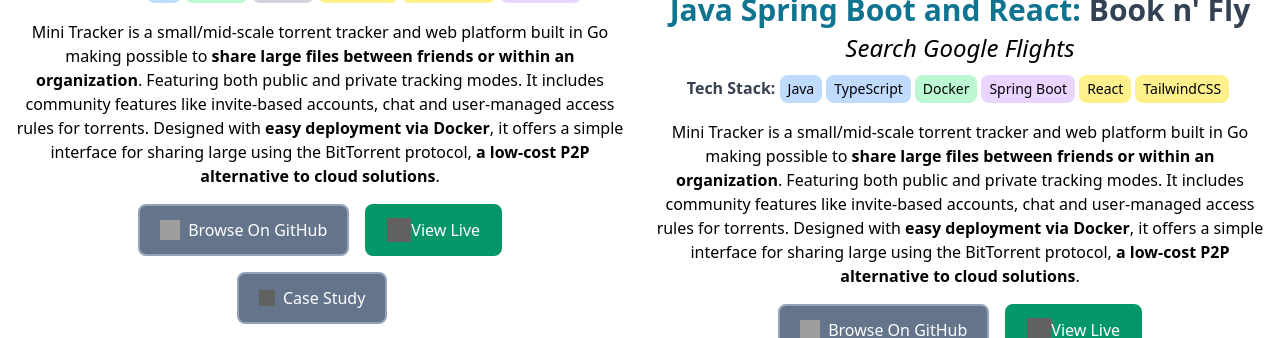
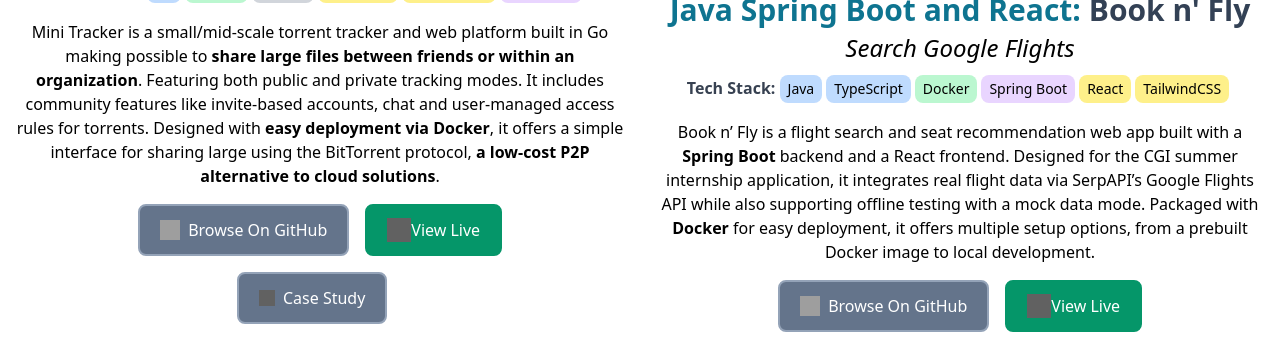
Before and after one commit to oskar13/portfolio, a Next.js app: page / in a window 1280 px wide. Shown: the part 2100-2438 px from the top of the page. Built offline with nearby package versions, Linux system fonts and the light colour scheme; grey boxes are pictures that could not be loaded.

Commit message:
Fix text and link issues

```diff
--- a/app/page.tsx
+++ b/app/page.tsx
@@ -197,7 +197,7 @@
                 <Link
                   className="mr-4 inline-flex items-center justify-center px-5 py-3 text-base font-medium text-center bg-slate-500 border-2 rounded-lg  focus:ring-4  text-white border-slate-400 hover:bg-gray-700 focus:ring-gray-800"
 
-                  href="./minitracker-case-study">
+                  href="./minitracker-case-study.html">
 
                   <Image
                     src="./icons/inspect.svg"
@@ -242,11 +242,7 @@
                 <a href="https://tailwindcss.com/" className="bg-yellow-200 hover:bg-blue-300 py-1 px-2 rounded-lg text-sm inline-block mr-1">TailwindCSS</a>
 
               </p>
-              <p className="mb-4">Mini Tracker is a small/mid-scale torrent tracker and web platform built in Go making possible to <strong>share large files between friends or within an organization</strong>.
-                Featuring both public and private tracking modes. It includes community features like invite-based accounts, chat and user-managed access rules for torrents.
-                Designed with <strong>easy deployment via Docker</strong>, it offers a simple interface for sharing large using
-                the
-                BitTorrent protocol, <strong>a low-cost P2P alternative to cloud solutions</strong>.
+              <p className="mb-4">Book n’ Fly is a flight search and seat recommendation web app built with a <strong>Spring Boot</strong> backend and a React frontend. Designed for the CGI summer internship application, it integrates real flight data via SerpAPI’s Google Flights API while also supporting offline testing with a mock data mode. Packaged with <strong>Docker</strong> for easy deployment, it offers multiple setup options, from a prebuilt Docker image to local development.
               </p>
               <div className="flex align-middle items-center justify-center mb-4">
                 <a href="https://github.com/oskar13/cgi-summer-internship-2025" target="_blank"
@@ -262,7 +258,7 @@
                   Browse On GitHub
                 </a>
 
-                <a href="#" target="_blank"
+                <a href="http://booknfly.jooseposkarehaver.com" target="_blank"
                   className="inline-flex items-center justify-center px-5 py-3 text-base font-medium text-center bg-emerald-600 border-2 rounded-lg  focus:ring-4  text-white border-emerald-600 hover:bg-emerald-700 focus:ring-emerald-200">
                   <Image
                     src="./icons/liveplay.svg"
@@ -278,7 +274,7 @@
                 <Link
                   className="mr-4 inline-flex items-center justify-center px-5 py-3 text-base font-medium text-center bg-slate-500 border-2 rounded-lg  focus:ring-4  text-white border-slate-400 hover:bg-gray-700 focus:ring-gray-800"
 
-                  href="./book-n-fly">
+                  href="./book-n-fly.html">
 
                   <Image
                     src="./icons/inspect.svg"
```
